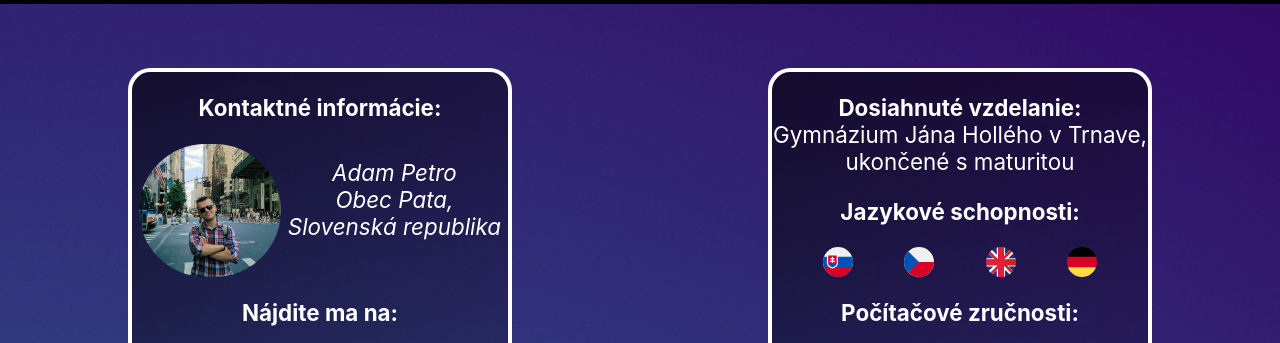
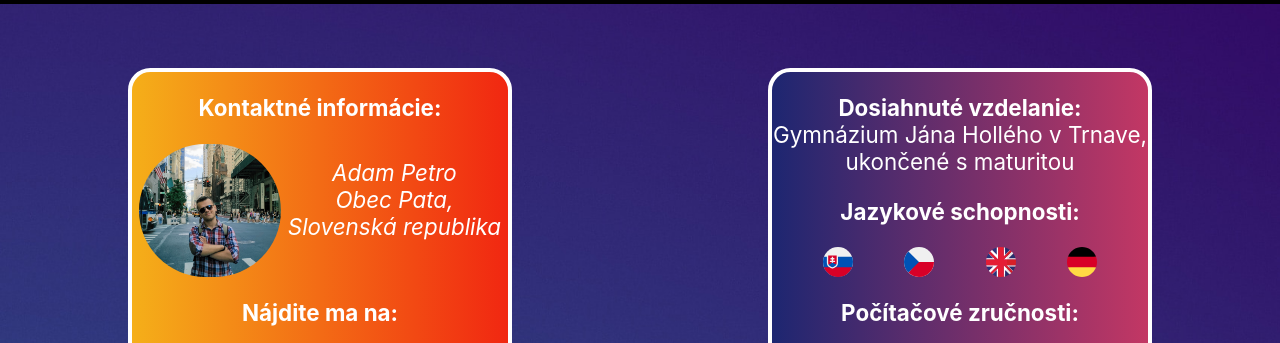
Before and after one commit to adam-petro/webte1, a plain HTML site: page zivotopis.html in a window 1280 px wide. Shown: the part 83-426 px from the top of the page. Drawn offline with Linux system fonts and the light colour scheme; a web font is replaced by a local one.

Commit message:
changed styling of columns in cv

```diff
--- a/design.css
+++ b/design.css
@@ -270,11 +270,18 @@ td{
     margin: 5% 10% 10% 10%;
     width:40%;
     text-align: center;
-    background: repeating-linear-gradient(-211deg, rgba(0,0,0,0.6), transparent 64%);
     border: 4px solid white;
     border-radius: 1em;
     min-height: 10em;
     font-size: 70%;
+}
+
+.column:last-of-type{
+    background: linear-gradient(to left, #c33764, #1d2671);
+}
+
+.column:first-of-type{
+    background: linear-gradient(to left, #f12711, #f5af19);
 }
 
 
```
